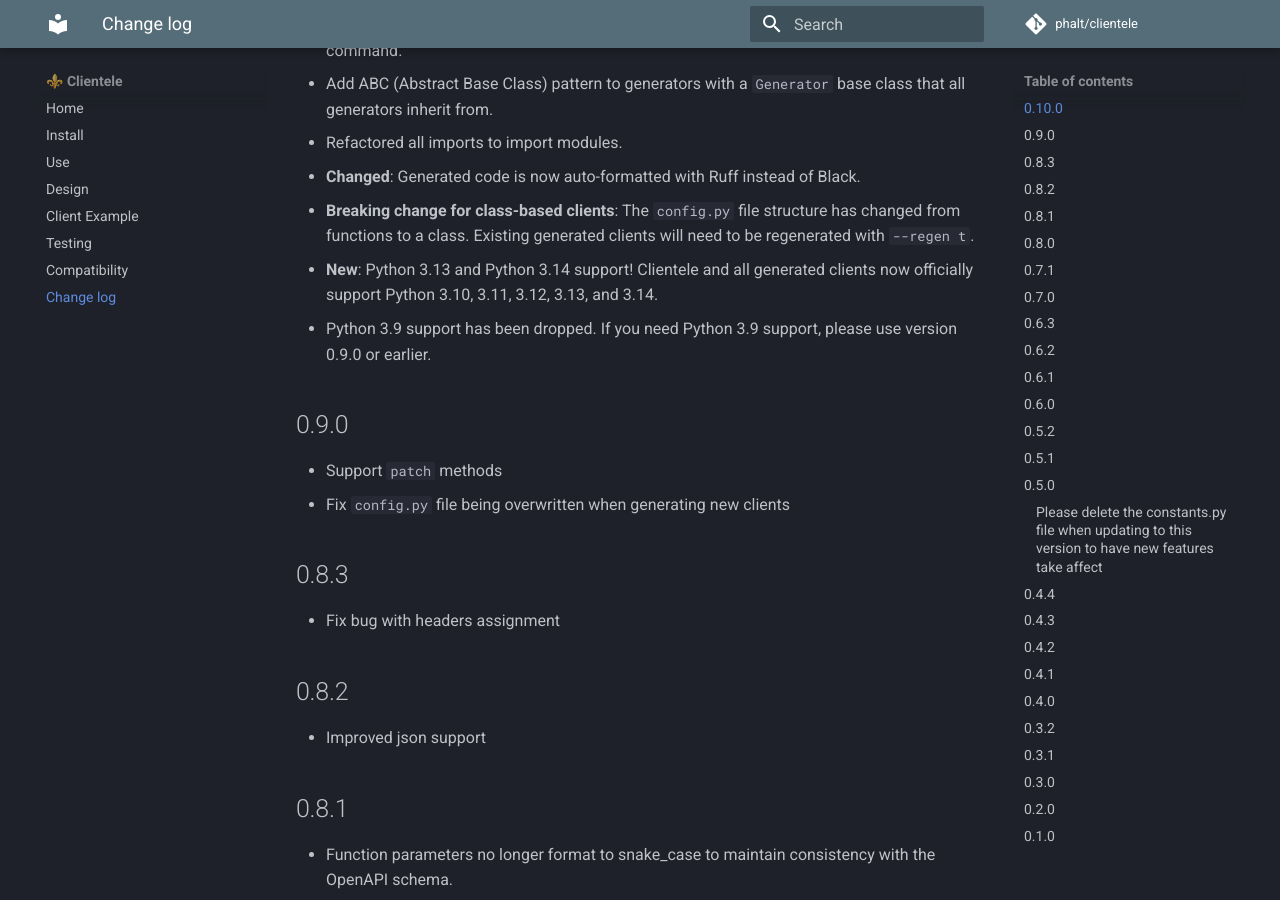
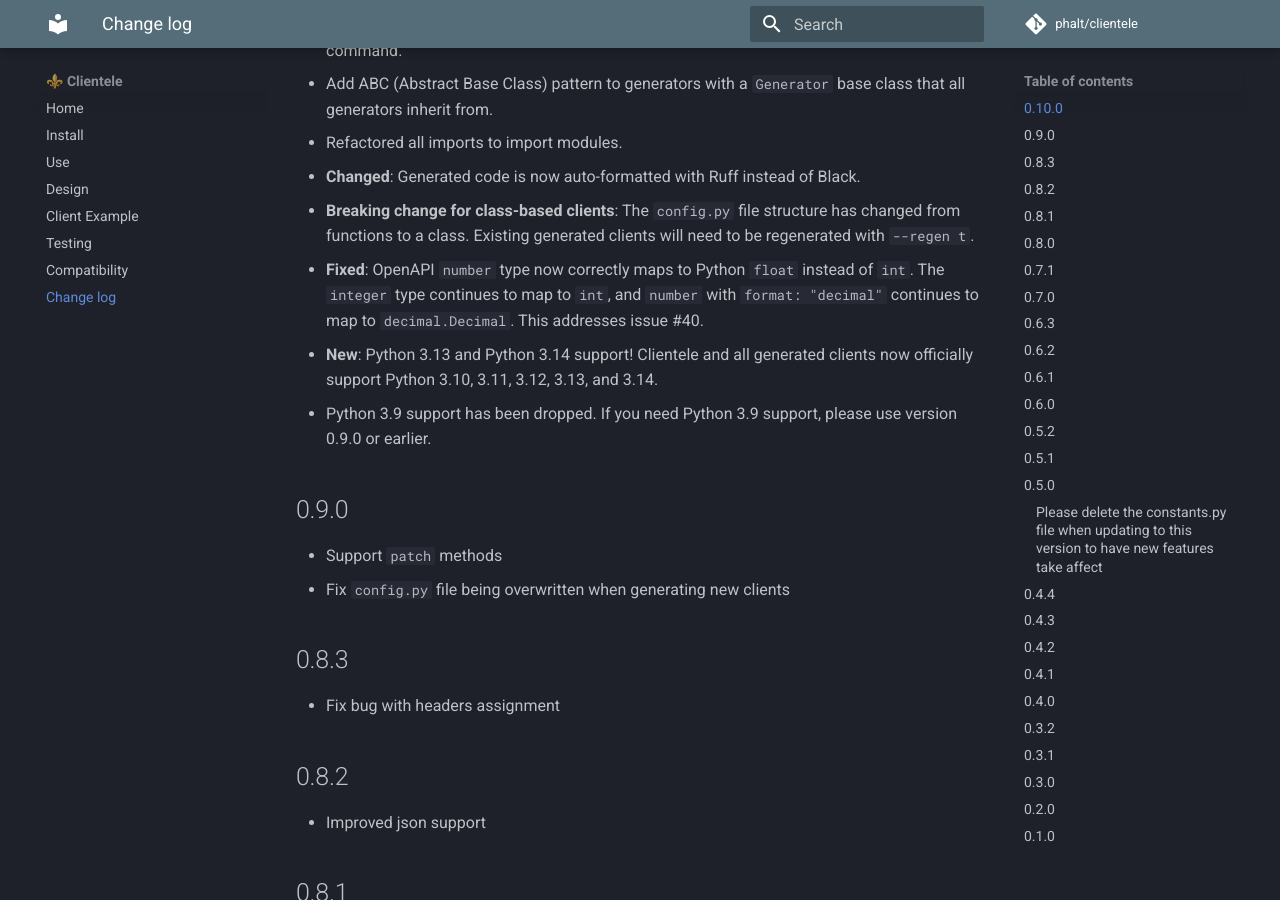
Before and after one commit to phalt/clientele, an MkDocs documentation site: the page built from docs/CHANGELOG.md, in a window 1280 px wide and 900 px high, scrolled down 692 px. Built offline with MkDocs 1.6.1 and Material for MkDocs 9.7.7, drawn with Linux system fonts in a browser that asks for light colours; comment, search, counter and statistics services are not loaded.

Commit message:
Update docs/CHANGELOG.md with float type fix
Co-authored-by: phalt <490685+phalt@users.noreply.github.com>

```diff
--- a/docs/CHANGELOG.md
+++ b/docs/CHANGELOG.md
@@ -15,6 +15,7 @@
 - Refactored all imports to import modules.
 - **Changed**: Generated code is now auto-formatted with Ruff instead of Black.
 - **Breaking change for class-based clients**: The `config.py` file structure has changed from functions to a class. Existing generated clients will need to be regenerated with `--regen t`.
+- **Fixed**: OpenAPI `number` type now correctly maps to Python `float` instead of `int`. The `integer` type continues to map to `int`, and `number` with `format: "decimal"` continues to map to `decimal.Decimal`. This addresses issue #40.
 - **New**: Python 3.13 and Python 3.14 support! Clientele and all generated clients now officially support Python 3.10, 3.11, 3.12, 3.13, and 3.14.
 - Python 3.9 support has been dropped. If you need Python 3.9 support, please use version 0.9.0 or earlier.
 
```
